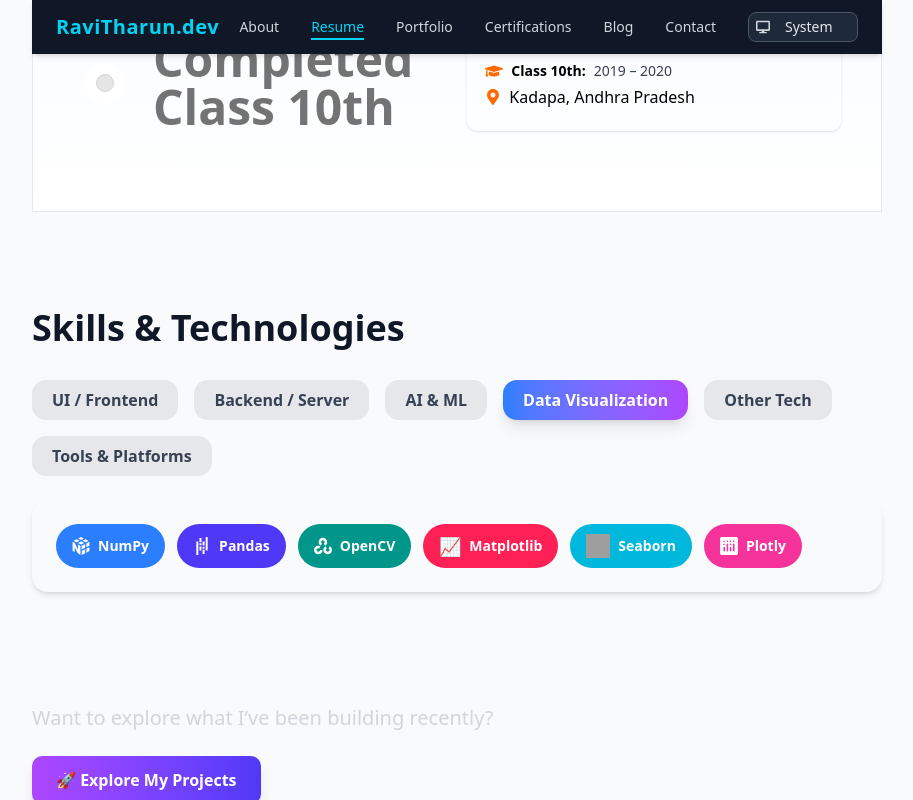
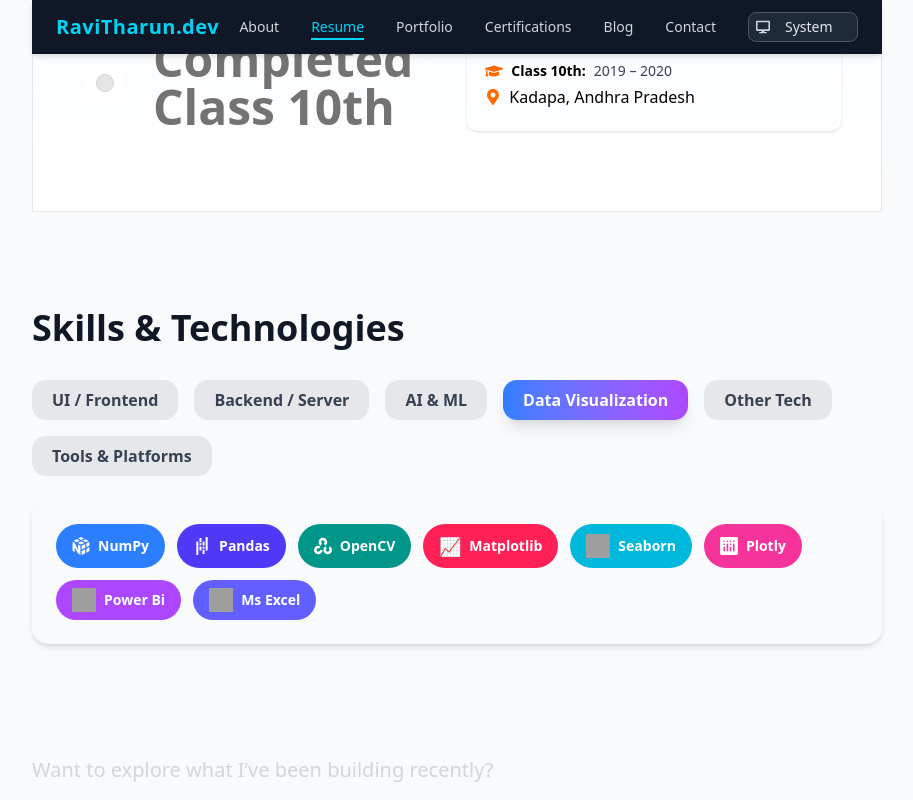
Before and after one commit to ravitharun/ravi-devprofile, a React (Vite) app in the folder frontend/: page /resume in a window 1280 px wide. Both pictures are taken after a click on the button "Data Visualization". Shown: the part 1572-2372 px from the top of the page, without its empty margins (334-1247 px from the left). Built offline with nearby package versions, Linux system fonts and the light colour scheme; grey boxes are pictures that could not be loaded.

Commit message:
added the new skills icons in the ui

```diff
--- a/frontend/src/Pages/SkillBadge.jsx
+++ b/frontend/src/Pages/SkillBadge.jsx
@@ -217,7 +217,8 @@
       label: "Data Visualization",
       content: (
         <div className="flex flex-wrap gap-3">
-          {[
+          {
+          [
             {
               name: "NumPy",
               icon: <SiNumpy />,
@@ -258,6 +259,30 @@
               name: "Plotly",
               icon: <SiPlotly />,
               color: "bg-pink-500",
+              shadow: "rgba(236,72,153,0.6)",
+            },
+            {
+              name: "Power Bi",
+              icon: (
+                <img
+                  src="https://th.bing.com/th/id/OIP.S0GTuACXiCPQnB-LYT2vHgHaEc?o=7&cb=ucfimgc2rm=3&rs=1&pid=ImgDetMain&o=7&rm=3"
+                  alt="power Bi"
+                  className="w-6 h-6"
+                />
+              ),
+              color: "bg-purple-500",
+              shadow: "rgba(236,72,153,0.6)",
+            },
+            {
+              name: "Ms Excel",
+             icon: (
+                <img
+                  src="https://static.vecteezy.com/system/resources/previews/038/600/540/non_2x/microsoft-excel-logo-microsoft-icon-art-free-vector.jpg"
+                  alt="Ms Excel"
+                  className="w-6 h-6"
+                />
+              ),
+              color: "bg-indigo-500",
               shadow: "rgba(236,72,153,0.6)",
             },
           ].map((skill, i) => (
```
